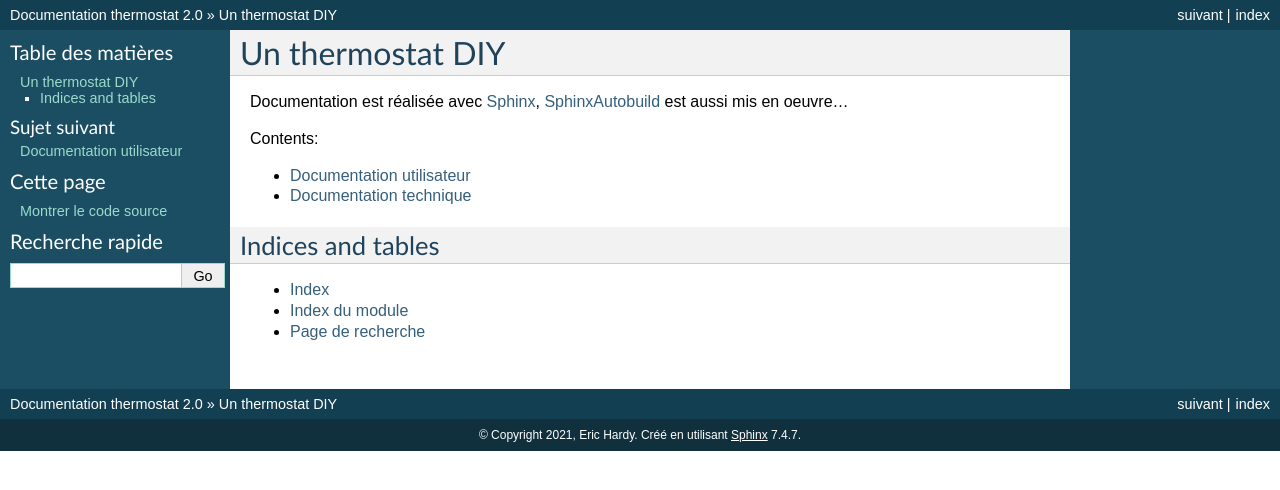
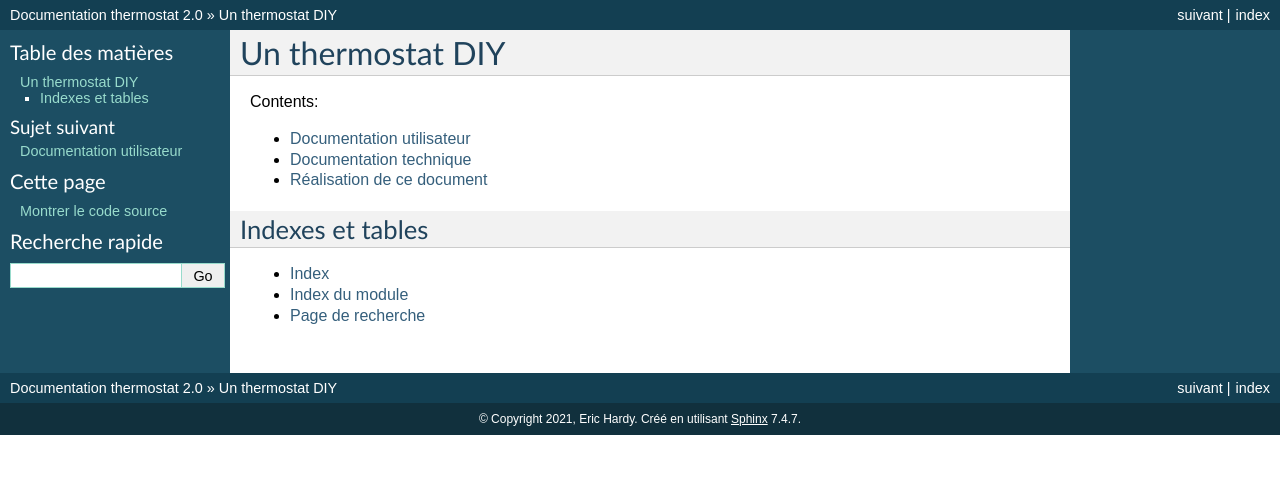
Before and after one commit to erichardy/thermostat, a Sphinx documentation site: the page built from doc/index.rst, in a window 1280 px wide. Shown: the top 490 px of the page. Built offline with Sphinx 7.4.7, drawn with Linux system fonts in a browser that asks for light colours.

Commit message:
doc in progress

```diff
--- a/doc/index.rst
+++ b/doc/index.rst
@@ -11,19 +9,17 @@
 Un thermostat DIY
 =================
 
-Documentation est réalisée avec `Sphinx`_, `SphinxAutobuild`_ est aussi mis en oeuvre...
-
-
 .. toctree::
    :maxdepth: 2
    :caption: Contents:
 
    Documentation utilisateur <utilisateur>
    Documentation technique <technique>
+   Réalisation de ce document <redaction>
 
 
-Indices and tables
-==================
+Indexes et tables
+=================
 
 * :ref:`genindex`
 * :ref:`modindex`
--- a/doc/links.rst
+++ b/doc/links.rst
@@ -8,4 +8,6 @@
 
 .. _SnipsetsDansVSC: https://docs.typo3.org/m/typo3/docs-how-to-document/master/en-us/ToolsEditRest/Index.html
 
-.. Commentaire
+.. _reStructuredText Syntax highlighting: https://github.com/trond-snekvik/vscode-rst#readme
+
+.. un exemple de doc : /Users/hardy/SSD/Dev-OLD/ubl.tebl/docs
--- a/doc/technique.rst
+++ b/doc/technique.rst
@@ -4,4 +4,4 @@ Documentation technique
 =======================
 
 
-dfgrhrt
+:index:`thermostat`
```
Also changed, not shown: other parts of doc/index.rst (+0 -2 lines), doc/redaction.rst (added, +12 -0 lines).
